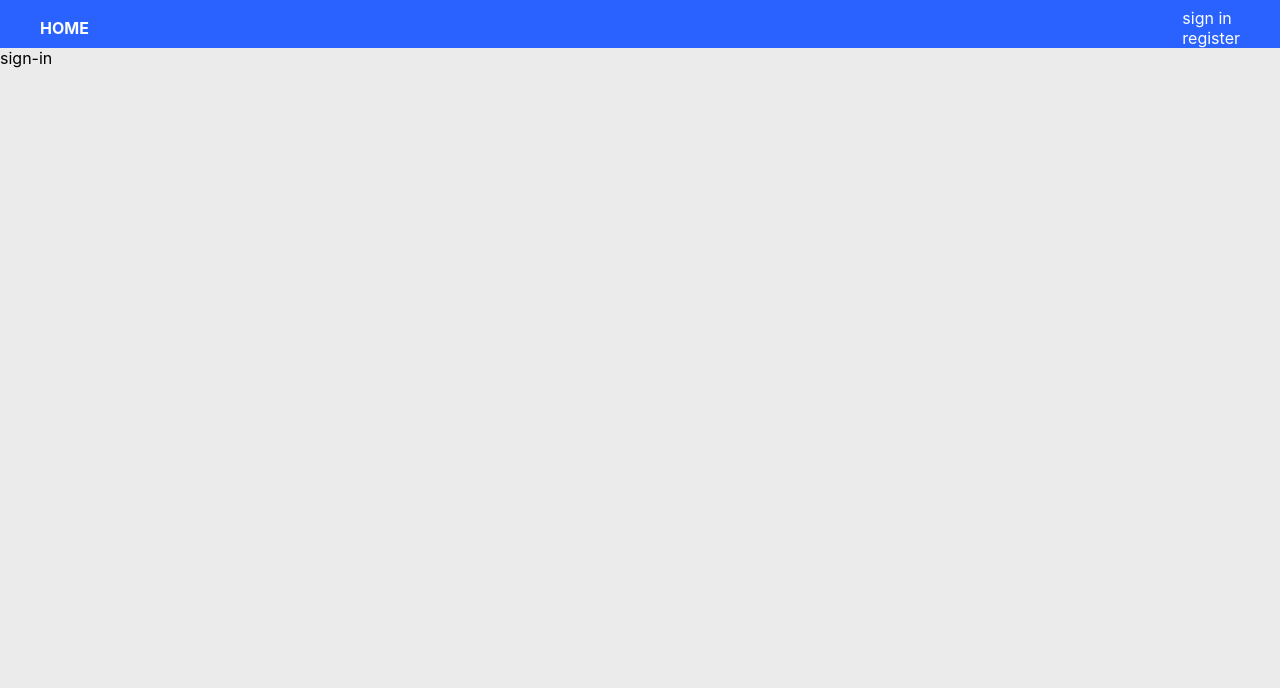
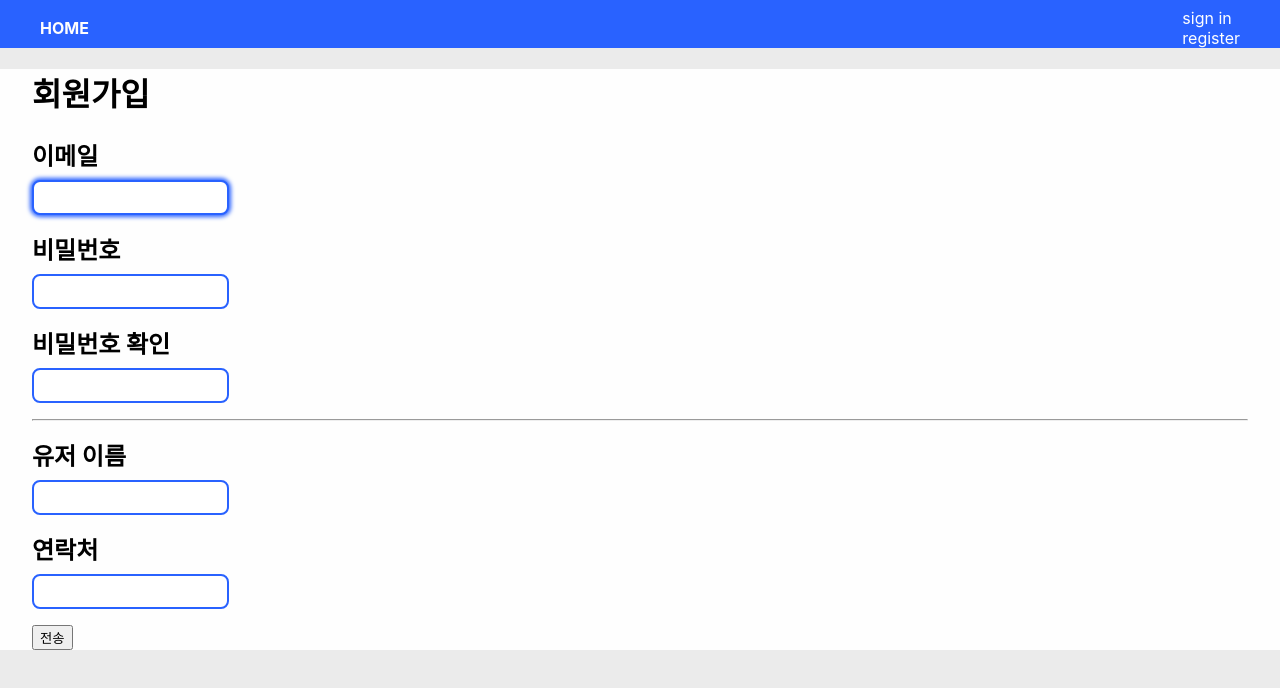
Before and after one commit to minhoyooDEV/myno_lms, a Next.js app: page /members/sign-in in a window 1280 px wide. Shown: the top 688 px of the page. Built offline with nearby package versions, Linux system fonts and the light colour scheme.

Commit message:
[update] update sign-in-page

```diff
--- a/components/header.tsx
+++ b/components/header.tsx
@@ -36,7 +36,9 @@ const Header = ({}: HeaderProps) => {
 
 				{/* right */}
 				<div>
-					<div>sign in</div>
+					<div>
+						<Link href="/members/sign-in">sign in</Link>
+					</div>
 					<div>register</div>
 				</div>
 			</HeaderContainer>
--- a/pages/courses/index.tsx
+++ b/pages/courses/index.tsx
@@ -1,10 +1,9 @@
 // courses/index.tsx
-import { GetServerSideProps, NextPageContext } from 'next';
+import { GetServerSideProps } from 'next';
 import styled from 'styled-components';
 import { Container } from '../../components/base/container';
 import CourseListItem from '../../components/course/course-list-item';
 import { Course } from '../../model/course';
-import { useStore } from '../../stores';
 import mediaquery from '../../utiles/mediaquery';
 interface CoursesPageProps {
 	courseStore: {
--- a/pages/members/sign-in.tsx
+++ b/pages/members/sign-in.tsx
@@ -1,5 +1,107 @@
 // sign-in.tsx
+import { useForm } from 'react-hook-form';
+import styled from 'styled-components';
+import { yupResolver } from '@hookform/resolvers/yup';
+import * as yup from 'yup';
 
-export default () => {
-	return <div>sign-in</div>;
+import { Container } from '../../components/base/container';
+
+//TODO babel class matching issues
+const FormInput = styled.div`
+	margin-top: 1rem;
+	margin-bottom: 1rem;
+	label {
+		font-size: 1.5rem;
+		font-weight: bold;
+		display: block;
+		margin-bottom: 0.5rem;
+	}
+	input {
+		border: 0.125rem solid ${({ theme }) => theme.colors.grey};
+		border-radius: ${({ theme }) => theme.borderRadius};
+		padding: ${({ theme }) => theme.spacing};
+		&:invalid {
+			border-color: red;
+		}
+		&:focus,
+		&:hover {
+			outline: 0;
+			box-shadow: 0 0 0.25rem 0.125rem #2962ff;
+		}
+		&:valid {
+			border-color: ${({ theme }) => theme.colors.main};
+		}
+	}
+	p {
+		margin-top: 0.25rem;
+		margin-bottom: 0.25rem;
+	}
+`;
+
+type Inputs = {
+	email: string;
+	password: string;
+	confirmPassword: string;
+
+	username: string;
+	tel: string;
 };
+const schema = yup.object().shape({
+	email: yup.string().required().email(),
+	password: yup.string().required(),
+	confirmPassword: yup.string().required(),
+	username: yup.string().required(),
+	tel: yup.string().required(),
+});
+
+const SignInPage = () => {
+	const {
+		register,
+		handleSubmit,
+		formState: { errors },
+	} = useForm<Inputs>({ resolver: yupResolver(schema) });
+
+	const onSubmit = (data: Inputs) => {
+		console.log(data);
+	};
+
+	return (
+		<Container>
+			<h1>회원가입</h1>
+
+			<section>
+				<form onSubmit={handleSubmit(onSubmit)}>
+					<FormInput>
+						<label htmlFor="email">이메일</label>
+						<input {...register('email')} id="email" autoFocus />
+						{errors.email && <p>{errors.email.message}</p>}
+					</FormInput>
+					<FormInput>
+						<label htmlFor="password">비밀번호</label>
+						<input {...register('password')} id="password"></input>
+						{errors.password && <p>{errors.password.message}</p>}
+					</FormInput>
+					<FormInput>
+						<label htmlFor="confirmPassword">비밀번호 확인</label>
+						<input {...register('confirmPassword')} id="confirmPassword"></input>
+						{errors.confirmPassword && <p>{errors.confirmPassword.message}</p>}
+					</FormInput>
+					<hr />
+					<FormInput>
+						<label htmlFor="username">유저 이름</label>
+						<input {...register('username', { required: true })} id="username"></input>
+						{errors.username && <p>{errors.username.message}</p>}
+					</FormInput>
+					<FormInput>
+						<label htmlFor="tel">연락처</label>
+						<input {...register('tel', { required: true })} id="tel"></input>
+						{errors.tel && <p>{errors.tel.message}</p>}
+					</FormInput>
+					<button type="submit"> 전송</button>
+				</form>
+			</section>
+		</Container>
+	);
+};
+
+export default SignInPage;
```
